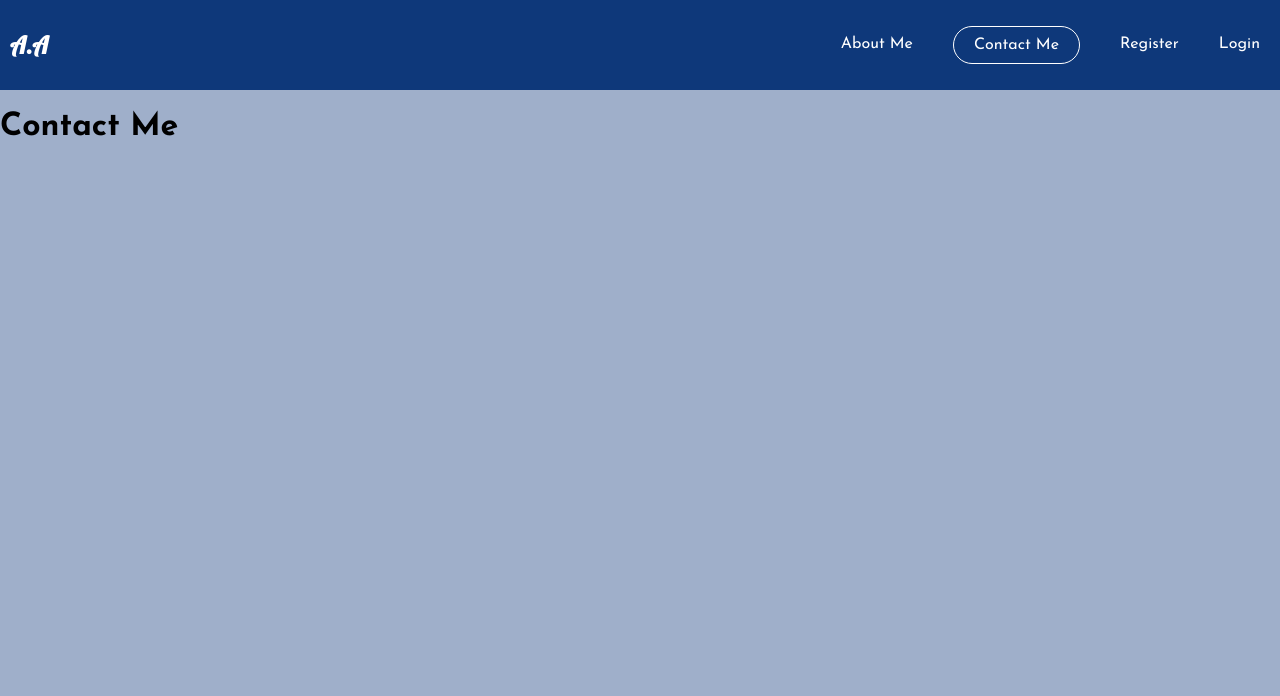
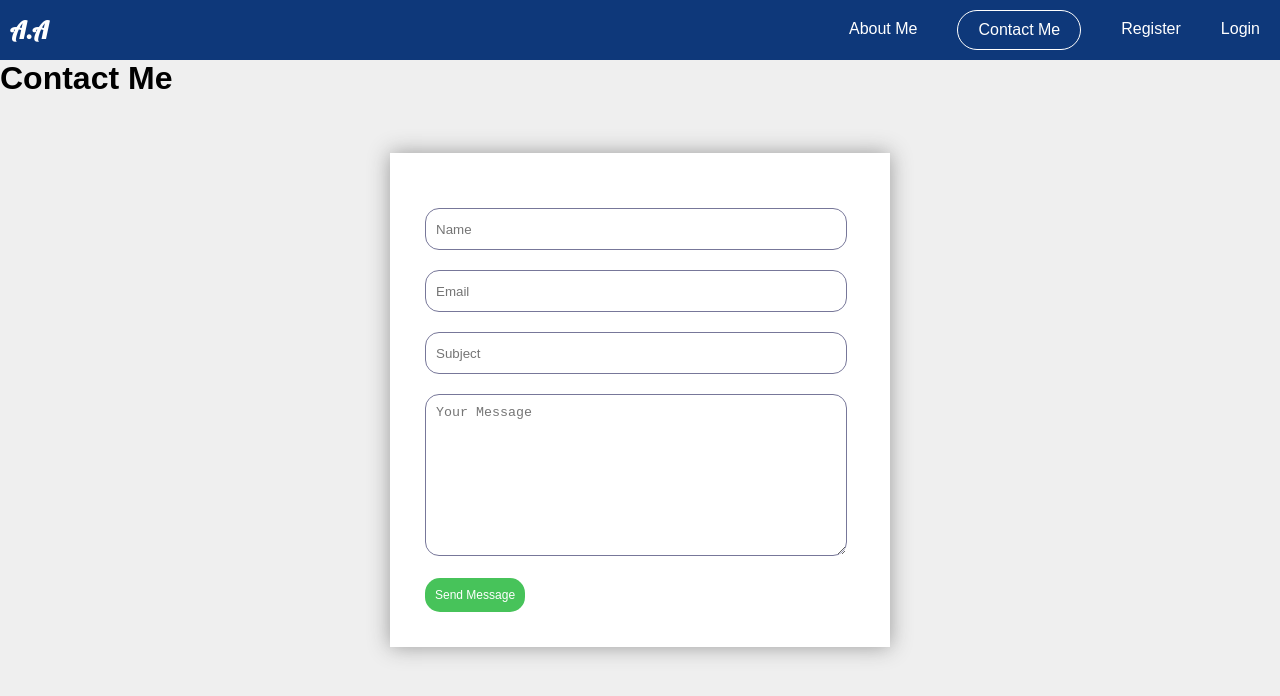
Before and after one commit to Afeez-AA/ALTSCHOOL-ASSIGNMENT-01, a plain HTML site: page ContactMe/index.html in a window 1280 px wide. Drawn offline with Linux system fonts and the light colour scheme.

Commit message:
Added the Contact Me Page Information

```diff
--- a/ContactMe/index.html
+++ b/ContactMe/index.html
@@ -20,6 +20,18 @@
     </header>
 
     <h1>Contact Me</h1>
+    <div class="contact-box" >
+        <form>
+            <input type="text" class="input-field" placeholder="Name">
+            <input type="text" class="input-field" placeholder="Email">
+            <input type="text" class="input-field" placeholder="Subject">
+            <textarea type="text" class="input-field textarea-field" placeholder="Your Message"></textarea>
+            <button type="button" class="btn">Send Message</button>
+
+        </form>
+
+
+    </div>
 
 
 
--- a/ContactMe/style.css
+++ b/ContactMe/style.css
@@ -0,0 +1,52 @@
+*
+{
+    margin: 0;
+    padding: 0;
+}
+body
+{
+    background-color: #efefef;
+    font-family: sans-serif;
+}
+.contact-box
+{
+    width: 500px;
+    background-color: #fff;
+    box-shadow: 0 0 20px 0 #999;
+    top: 50%;
+    left: 50%;
+    transform: translate(-50%,-50%);
+    position: absolute;
+}
+form
+{
+    margin: 35px;
+}
+.input-field
+{
+    width: 400px;
+    height: 40px;
+    margin-top: 20px;
+    padding-left: 10px;
+    padding-right: 10px;
+    border: 1px solid #779;
+    border-radius: 14px;
+    outline: none;
+}
+.textarea-field
+{
+    height: 150px;
+    padding-top: 10px;
+}
+.btn
+{
+    border-radius: 15px;
+    color:#fff;
+    margin-top: 18px;
+    padding: 10px;
+    background-color: #47c35a;
+    font-size: 12px;
+    border: none;
+    cursor: pointer;
+
+}
--- a/shared.css
+++ b/shared.css
@@ -5,7 +5,7 @@ body{
     margin: 0;
     padding: 0;
     box-sizing: border-box;
-    background-color: #9fafca;
+    background-color: #efefef;
     font-family: Josefin Sans, 'Courier New', Courier, monospace;
 }
 
```
Also changed, not shown: index.html (+13 -10 lines).
